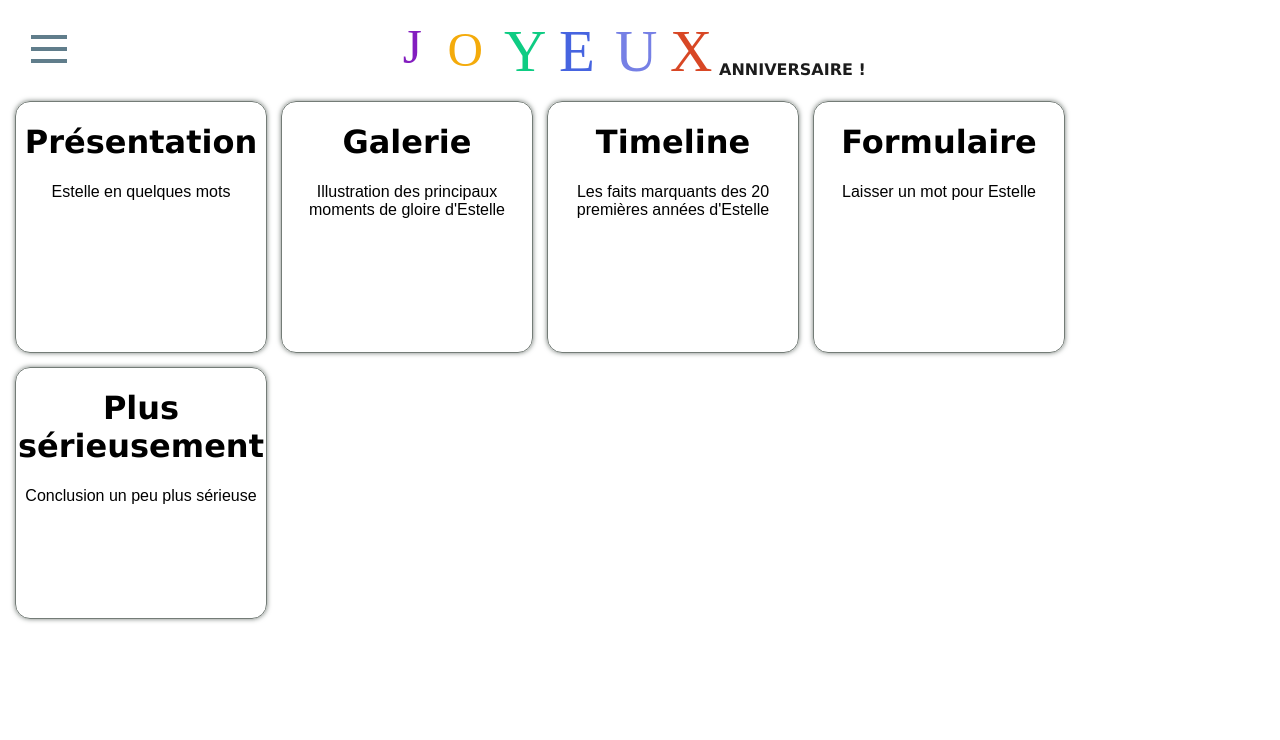
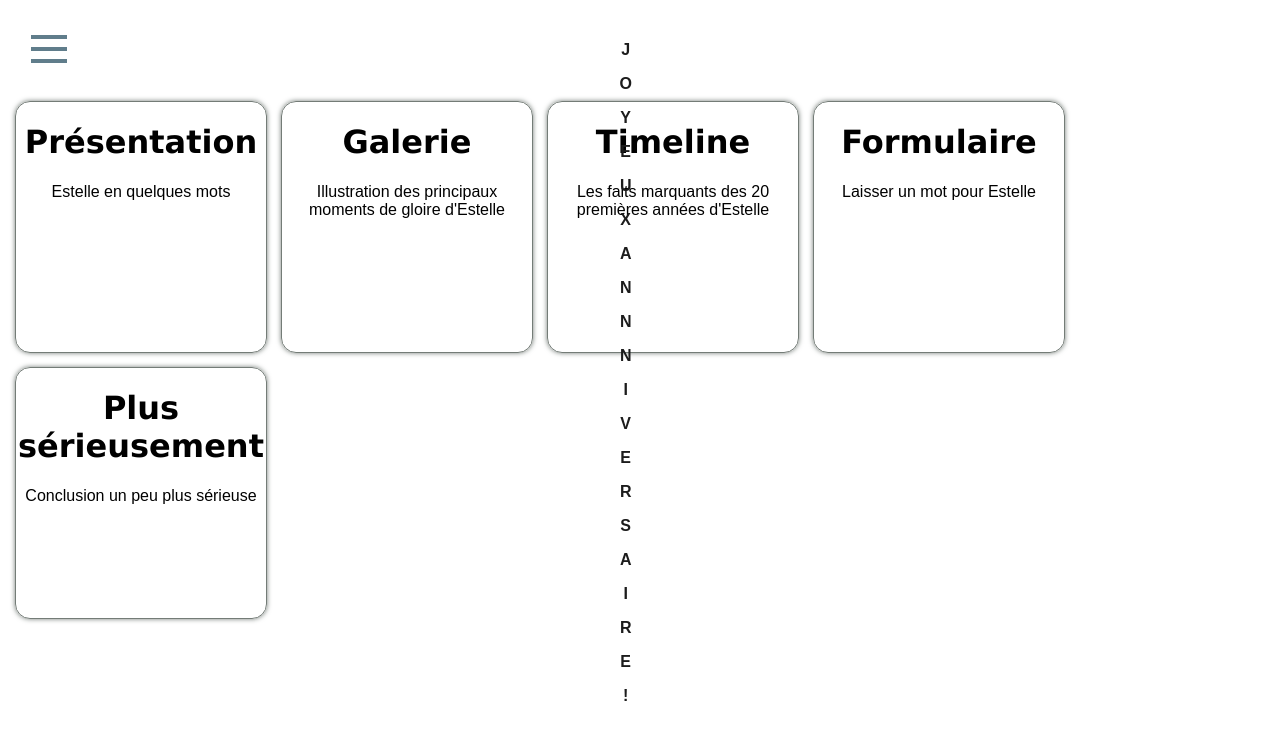
Before and after one commit to Simpleprune/simpleprune.github.io, a Jekyll site: the page menu.html, which Jekyll copies as it is, in a window 1280 px wide. Shown: the top 740 px of the page. Built offline with Jekyll 4.4.1, drawn with Linux system fonts in a browser that asks for light colours.

Commit message:
Update menu.html

```diff
--- a/menu.html
+++ b/menu.html
@@ -26,13 +26,29 @@
   <tr>
     <th><img id="prez" src="images/Menu.svg"/></th>
     <th id="menu-btn">
-      <img class="hb" src="images/J.svg"/>
-      <img class="hb" src="images/O.svg"/>
-      <img class="hb" src="images/Y.svg"/>
-      <img class="hb" src="images/E-bleu.svg"/>
-      <img class="hb" src="images/U.svg"/>
-      <img class="hb" src="images/X.svg"/>
-       anniversaire !</th>
+      <p class="hb">J</p>
+      <p class="hb">O</p>
+      <p class="hb">Y</p>
+      <p class="hb">E</p>
+      <p class="hb">U</p>
+      <p class="hb">X</p>
+      <p class="hb"> </p>
+      <p class="hb">A</p>
+      <p class="hb">N</p>
+      <p class="hb">N</p>
+      <p class="hb">N</p>
+      <p class="hb">I</p>
+      <p class="hb">V</p>
+      <p class="hb">E</p>
+      <p class="hb">R</p>
+      <p class="hb">S</p>
+      <p class="hb">A</p>
+      <p class="hb">I</p>
+      <p class="hb">R</p>
+      <p class="hb">E</p>
+      <p class="hb"> </p>
+      <p class="hb">!</p>
+      </th>
     </tr>
   </table>
 
```
